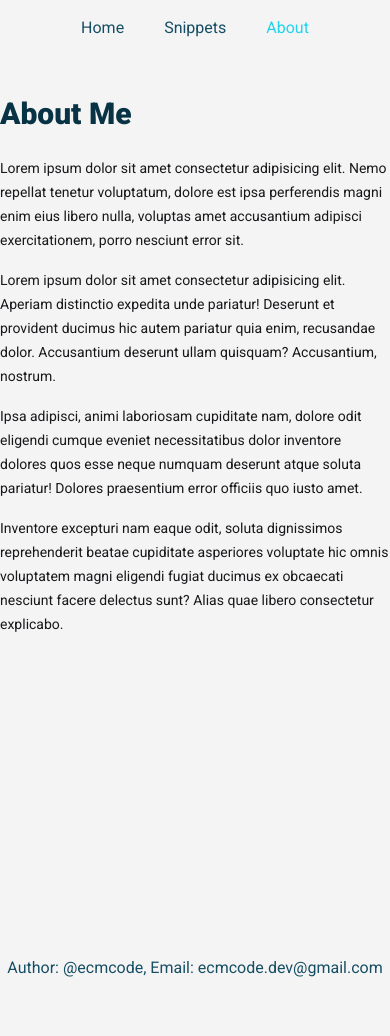
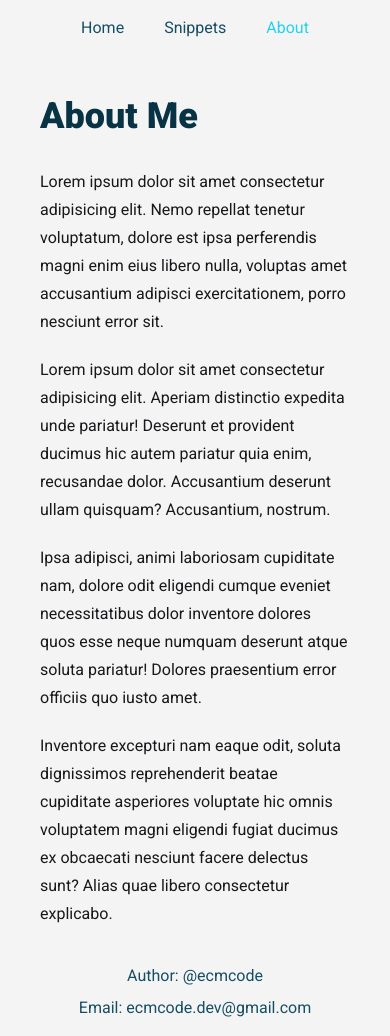
Before and after one commit to ecmCode/code-snippets, a Next.js app: page /about in a window 390 px wide. Before the commit the page ends 996 px from the top, so only its background shows below. Built offline with nearby package versions, Linux system fonts and the light colour scheme.

Commit message:
style(global): responsive design

```diff
--- a/app/globals.css
+++ b/app/globals.css
@@ -4,15 +4,16 @@
 
 html,
 body {
-  @apply overflow-x-hidden box-border;
+  @apply overflow-x-hidden box-border min-h-screen;
 }
 
 body {
-  @apply w-screen h-auto flex flex-col justify-start items-center
+  @apply w-screen flex flex-col justify-between items-center
    text-cyan-900 bg-zinc-100;
 }
 
 main {
-  @apply mt-10 w-full min-h-screen prose prose-sm md:prose-base lg:prose-lg xl:prose-xl
-    prose-headings:text-cyan-950 prose-p:text-zinc-900;
+  @apply px-10 mt-10 w-full flex-1 prose
+  prose-base lg:prose-lg xl:prose-xl
+  prose-headings:text-cyan-950 prose-p:text-zinc-900;
 }
--- /dev/null
+++ b/components/global/footer/Footer.module.css
@@ -0,0 +1,3 @@
+.footer{
+    @apply w-full my-4 flex flex-none flex-col md:flex-row text-center justify-center items-center gap-2
+}
--- a/components/global/footer/Footer.tsx
+++ b/components/global/footer/Footer.tsx
@@ -1,7 +1,10 @@
+import style from "./Footer.module.css"
+
 const Footer = () => {
   return (
-    <footer className="w-full my-4 flex justify-center items-center">
-      <p>Author: @ecmcode, Email: ecmcode.dev@gmail.com</p>
+    <footer className={style.footer}>
+      <p>Author: @ecmcode</p>
+      <p>Email: ecmcode.dev@gmail.com</p>
     </footer>
   );
 };
--- a/components/global/navbar/Navbar.module.css
+++ b/components/global/navbar/Navbar.module.css
@@ -1,3 +1,3 @@
 .navbar{
-    @apply flex gap-10 my-4 justify-center items-center
+    @apply flex flex-none gap-10 my-4 justify-center items-center
 }
```
